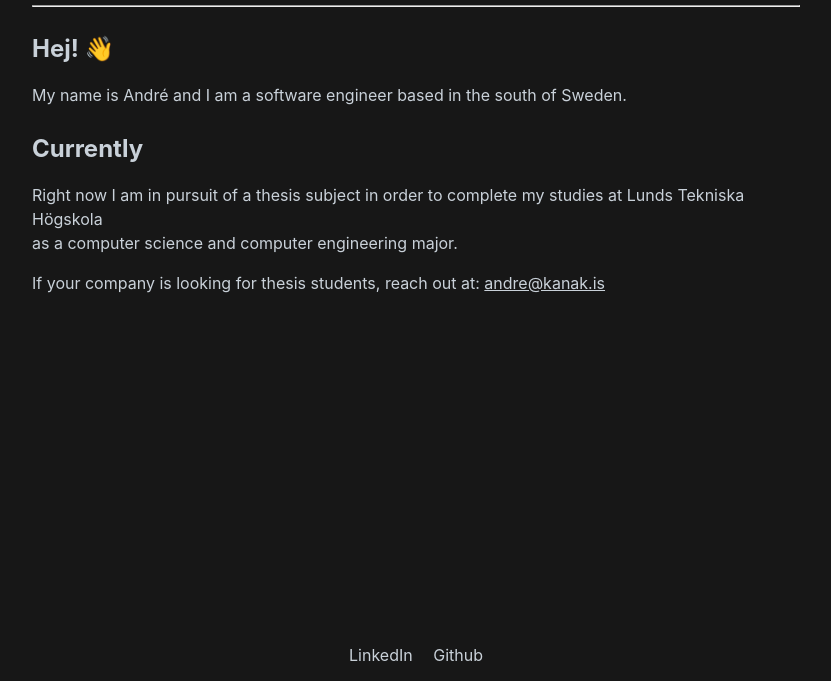
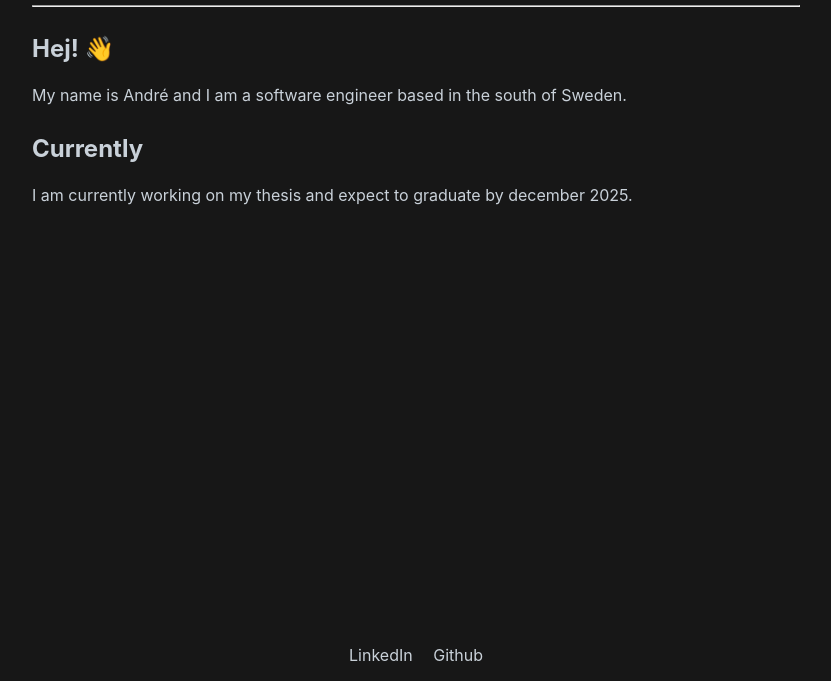
Before and after one commit to andrekanakis/andrekanakis.github.io, a plain HTML site: page index.html in a window 1280 px wide. Shown: the part 119-800 px from the top of the page, without its empty margins (224-1055 px from the left). Drawn offline with Linux system fonts and the light colour scheme.

Commit message:
chore: 🧹update

```diff
--- a/index.html
+++ b/index.html
@@ -37,12 +37,7 @@
     <section>
       <h2>Currently</h2>
       <p>
-        Right now I am in pursuit of a thesis subject in order to complete my studies at Lunds Tekniska Högskola<br>as a
-        computer science and computer engineering major.<br>
-      </p>
-      <p>
-        If your company is looking for thesis students, reach out at: <a
-          href="mailto:andre@kanak.is"><u>andre@kanak.is</u></a>
+        I am currently working on my thesis and expect to graduate by december 2025.<br>
       </p>
     </section>
   </div>
```
Also changed, not shown: about.html (+2 -2 lines).
